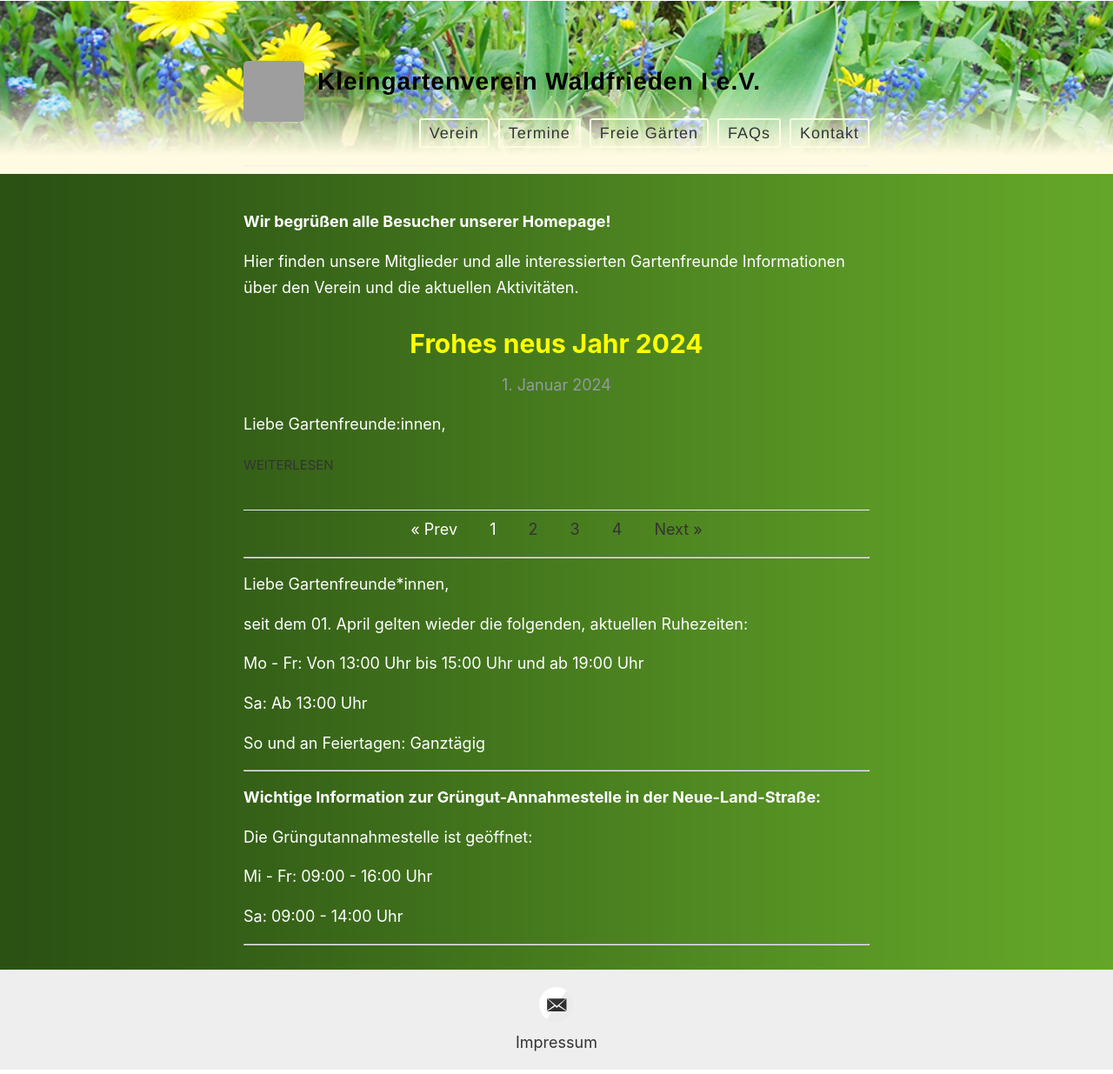
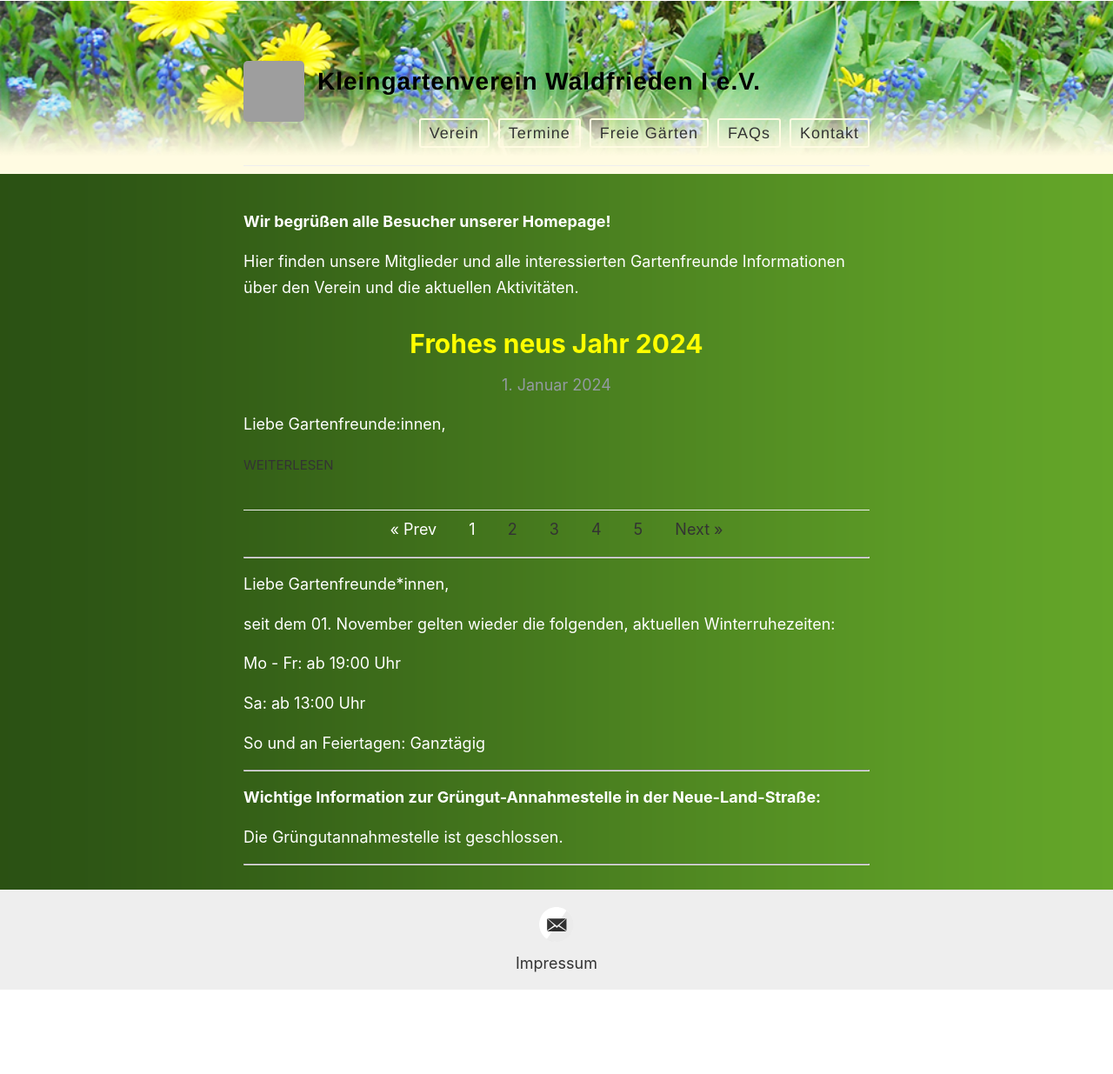
Before and after one commit to der-Frankie/kgv-website-dev.github.io, a Jekyll site: the page built from index.html, in a window 1280 px wide. Shown: the whole page at 87% size. Built offline with Jekyll 4.4.1, drawn with Linux system fonts in a browser that asks for light colours; the list of posts is cut into pages by our own code; after the commit the page ends 1144 px from its top, so only the background shows below that; grey boxes are pictures that could not be loaded.

Commit message:
weitere Ergänzungen

```diff
--- a/index.html
+++ b/index.html
@@ -75,11 +75,11 @@ layout: default
 
 <p>Liebe Gartenfreunde*innen,</p>
 
-<p>seit dem 01. April gelten wieder die folgenden, aktuellen Ruhezeiten:</p>
+<p>seit dem 01. November gelten wieder die folgenden, aktuellen Winterruhezeiten:</p>
 
-<p>Mo - Fr:      Von 13:00 Uhr bis 15:00 Uhr und ab 19:00 Uhr</p>
+<p>Mo - Fr:      ab 19:00 Uhr</p>
 
-<p>Sa:             Ab 13:00 Uhr</p>
+<p>Sa:           ab 13:00 Uhr</p>
 
 <p>So und an Feiertagen: Ganztägig</p>
 
@@ -87,10 +87,6 @@ layout: default
 
 <p><strong>Wichtige Information zur Grüngut-Annahmestelle in der Neue-Land-Straße:</strong></p>
 
-<p>Die Grüngutannahmestelle ist geöffnet:</p>
-
-<p>Mi - Fr: 09:00 - 16:00 Uhr</p>
-
-<p>Sa:       09:00 - 14:00 Uhr</p>
+<p>Die Grüngutannahmestelle ist geschlossen.</p>
 
 <hr />
```
Also changed, not shown: _posts/2023-6-22-Wasser-sparen.md (added, +10 -0 lines), 1 other file.
